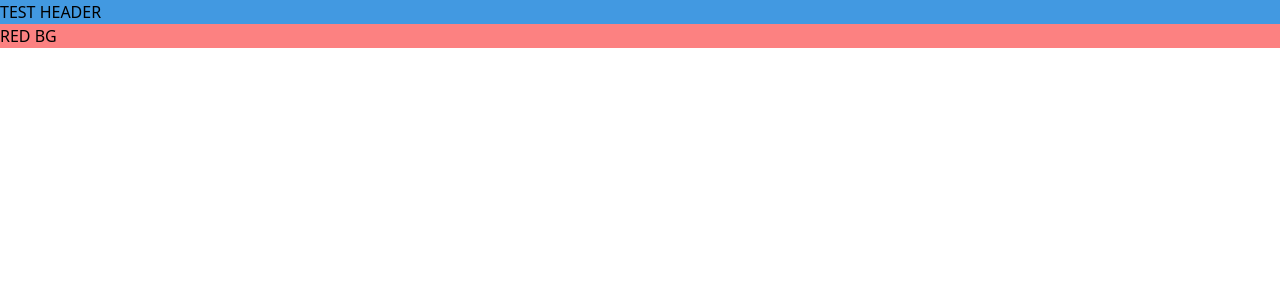
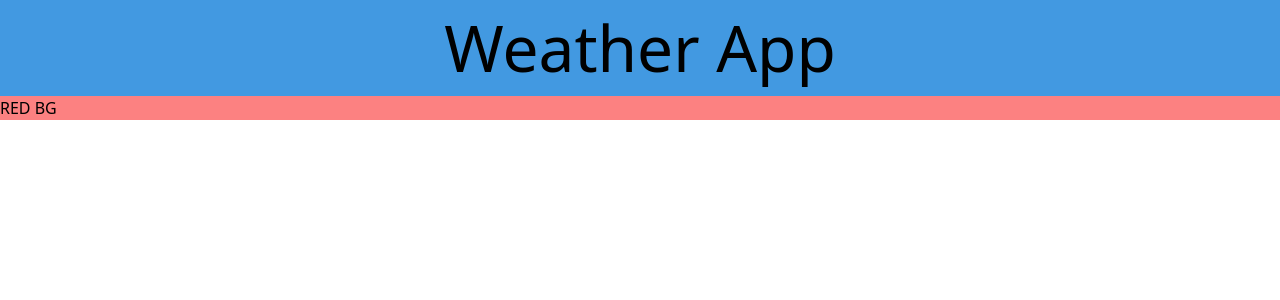
Before and after one commit to Jeffrevin/weatherapp, a React (Create React App) app: page / in a window 1280 px wide. Shown: the top 300 px of the page. Built offline with nearby package versions, Linux system fonts and the light colour scheme.

Commit message:
fixed startup scripts

```diff
--- a/src/App.js
+++ b/src/App.js
@@ -3,7 +3,9 @@ import React from "react";
 function App() {
   return (
     <div className="App">
-      <header className="bg-blue-500">TEST HEADER</header>
+      <header className="bg-blue-500 text-center text-6xl">
+        Weather App
+      </header>
       <div className="bg-red-400">RED BG</div>
     </div>
   );
```
Also changed, not shown: package.json (+4 -4 lines), src/components/Form.js (added, +11 -0 lines).
